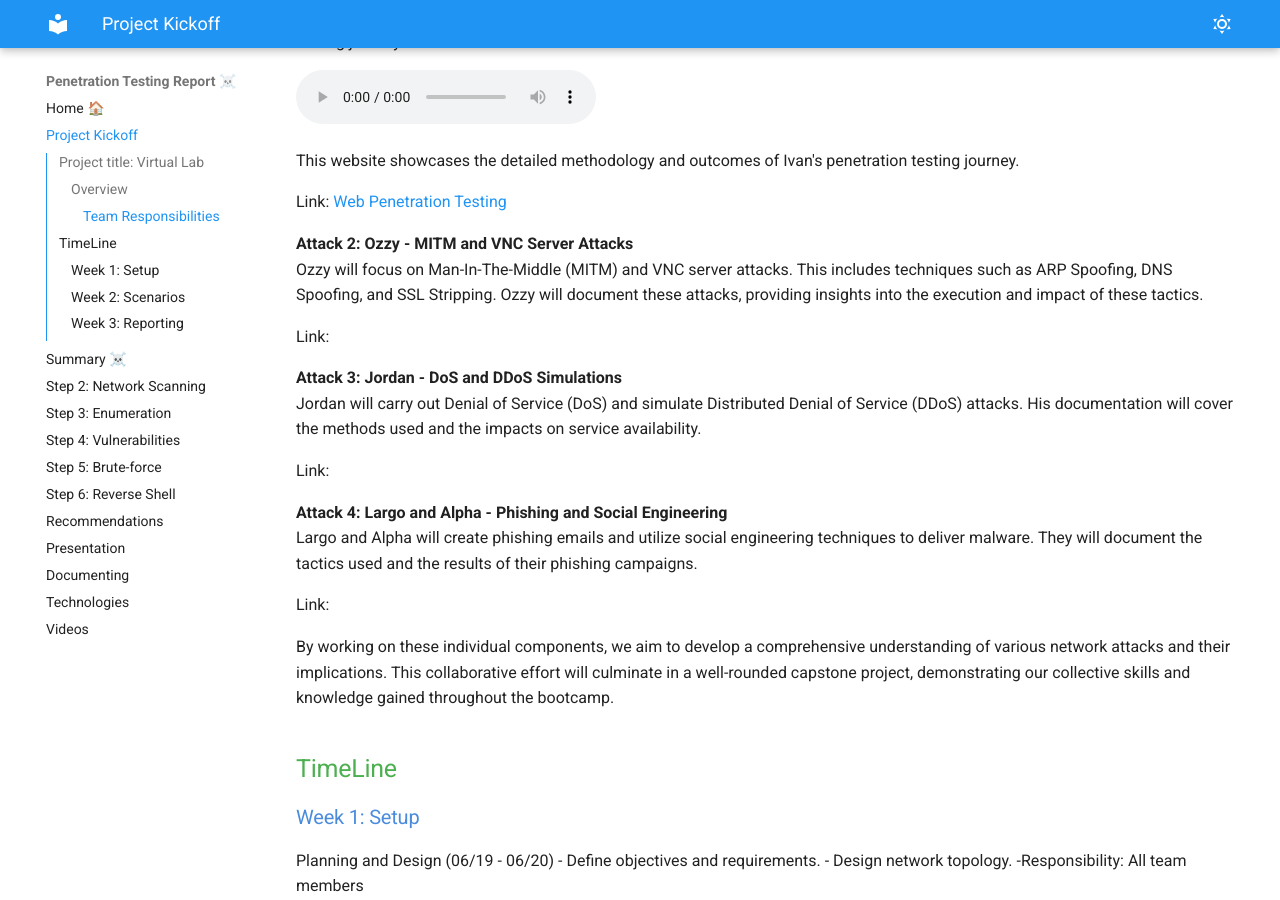
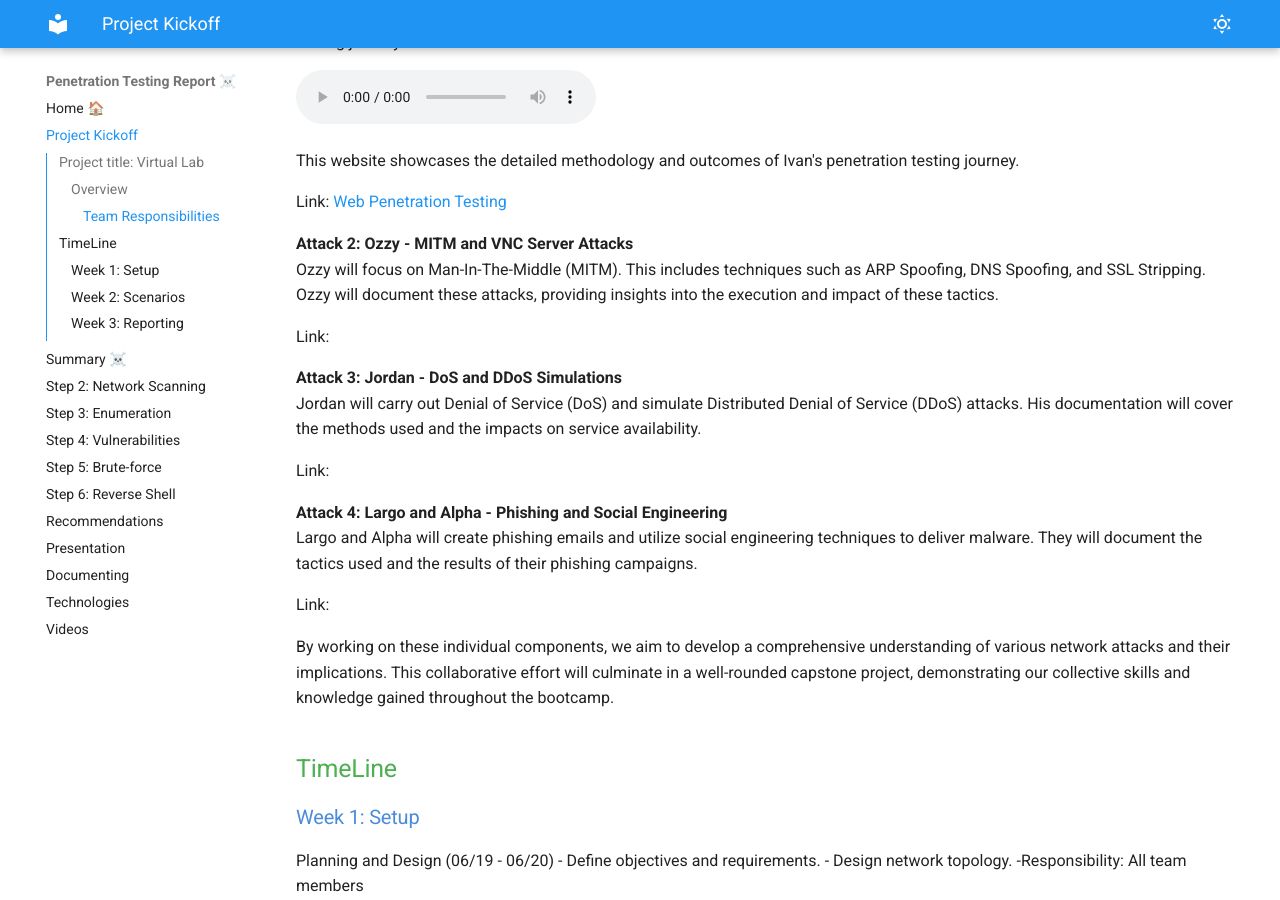
Before and after one commit to hcoco1/Career-Simulation-4, an MkDocs documentation site: the page built from docs/0-instructions.md, in a window 1280 px wide and 900 px high, scrolled down 610 px. Built offline with MkDocs 1.6.1 and Material for MkDocs 9.7.7, drawn with Linux system fonts in a browser that asks for light colours; comment, search, counter and statistics services are not loaded.

Commit message:
attck 2 updated

```diff
--- a/docs/0-instructions.md
+++ b/docs/0-instructions.md
@@ -27,7 +27,7 @@ This website showcases the detailed methodology and outcomes of Ivan's penetrati
 Link:  [Web Penetration Testing](https://hcoco1.github.io/Career-Simulation-4/1-summary/)
 
 **Attack 2: Ozzy - MITM and VNC Server Attacks**
-Ozzy will focus on Man-In-The-Middle (MITM) and VNC server attacks. This includes techniques such as ARP Spoofing, DNS Spoofing, and SSL Stripping. Ozzy will document these attacks, providing insights into the execution and impact of these tactics.
+Ozzy will focus on Man-In-The-Middle (MITM). This includes techniques such as ARP Spoofing, DNS Spoofing, and SSL Stripping. Ozzy will document these attacks, providing insights into the execution and impact of these tactics.
 
 Link:
 
```
